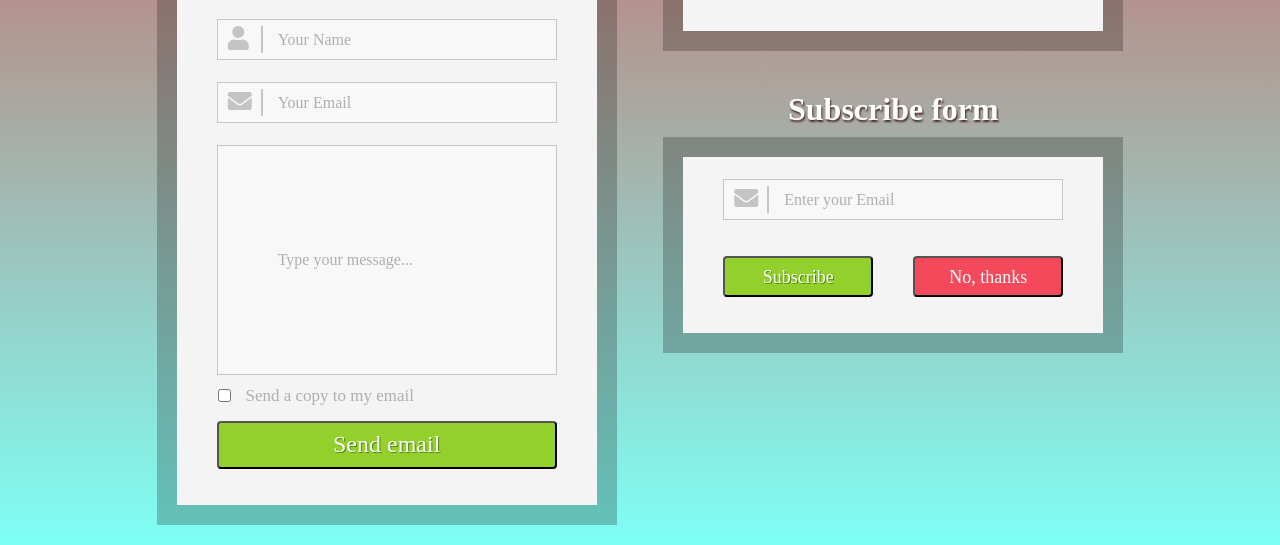
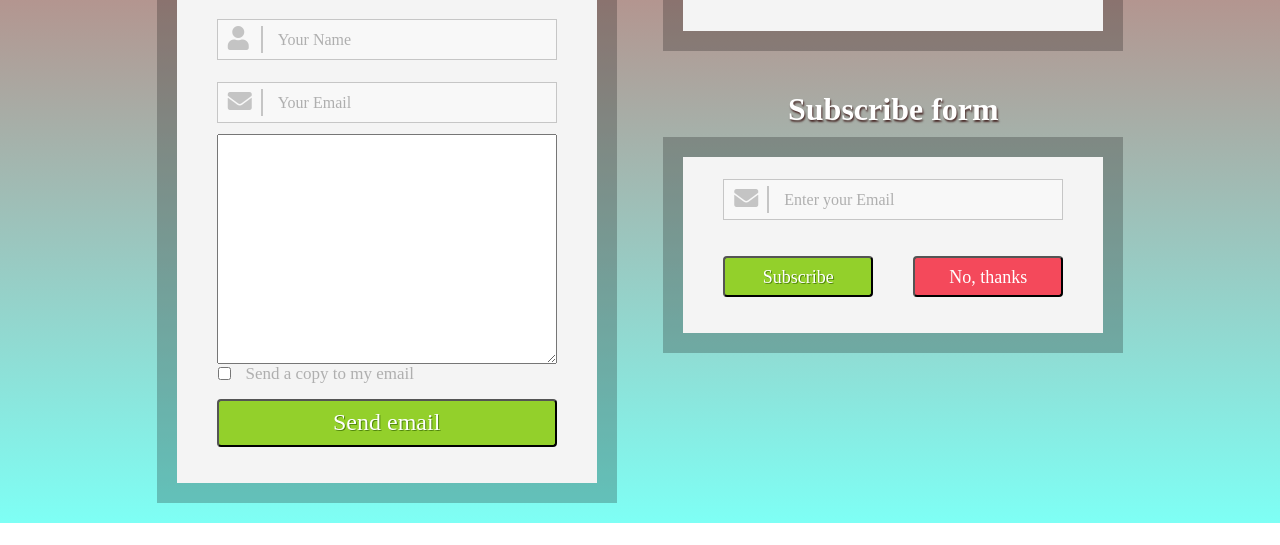
Before and after one commit to swirek-marcin/forms-wwc1, a website: page index.html in a window 1280 px wide. Shown: the part 741-1286 px from the top of the page. After the commit the page ends 1264 px from the top, so only its background shows below. Drawn offline with nearby package versions, Linux system fonts and the light colour scheme; a web font is replaced by a local one.

Commit message:
Replace msg input with textarea

```diff
--- a/index.html
+++ b/index.html
@@ -117,13 +117,14 @@
                 id="mail-email"
               /><i class="fas fa-envelope input-icon"></i>
             </div>
-            <input
+            <textarea
               type="text"
-              class="input-text msg-input"
+              class="msg-input"
               placeholder="Type your message..."
               name="message"
               id="mail-msg"
-            />
+            >
+            </textarea>
             <div class="checkbox-container">
               <input
                 type="checkbox"
--- a/sass/global/_global.scss
+++ b/sass/global/_global.scss
@@ -53,6 +53,7 @@ form {
 
 .msg-input {
   height: 230px;
+  width: 340px;
 }
 
 .input-btn-big {
```
Also changed, not shown: css/main.css, 1 other file.
